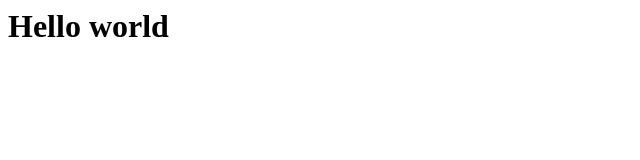
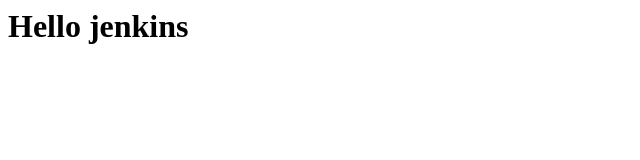
Before and after one commit to muhammad6661/Test-Jenkins, a plain HTML site: page index.html in a window 1280 px wide. Shown: the whole page, without its empty margins (0-640 px from the left). Drawn offline with Linux system fonts and the light colour scheme.

Commit message:
jenkins title

```diff
--- a/index.html
+++ b/index.html
@@ -1 +1 @@
-<h1>Hello world</h1>
+<h1>Hello jenkins</h1>
```
